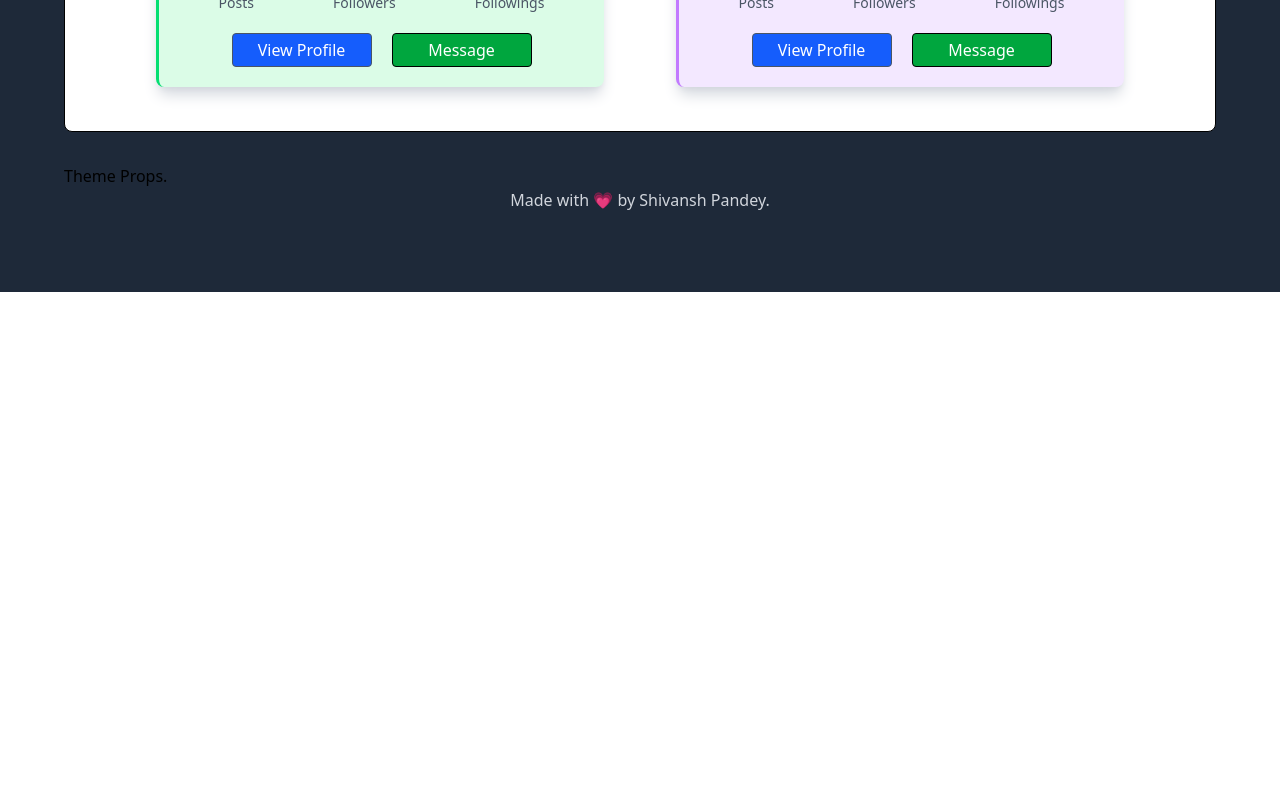
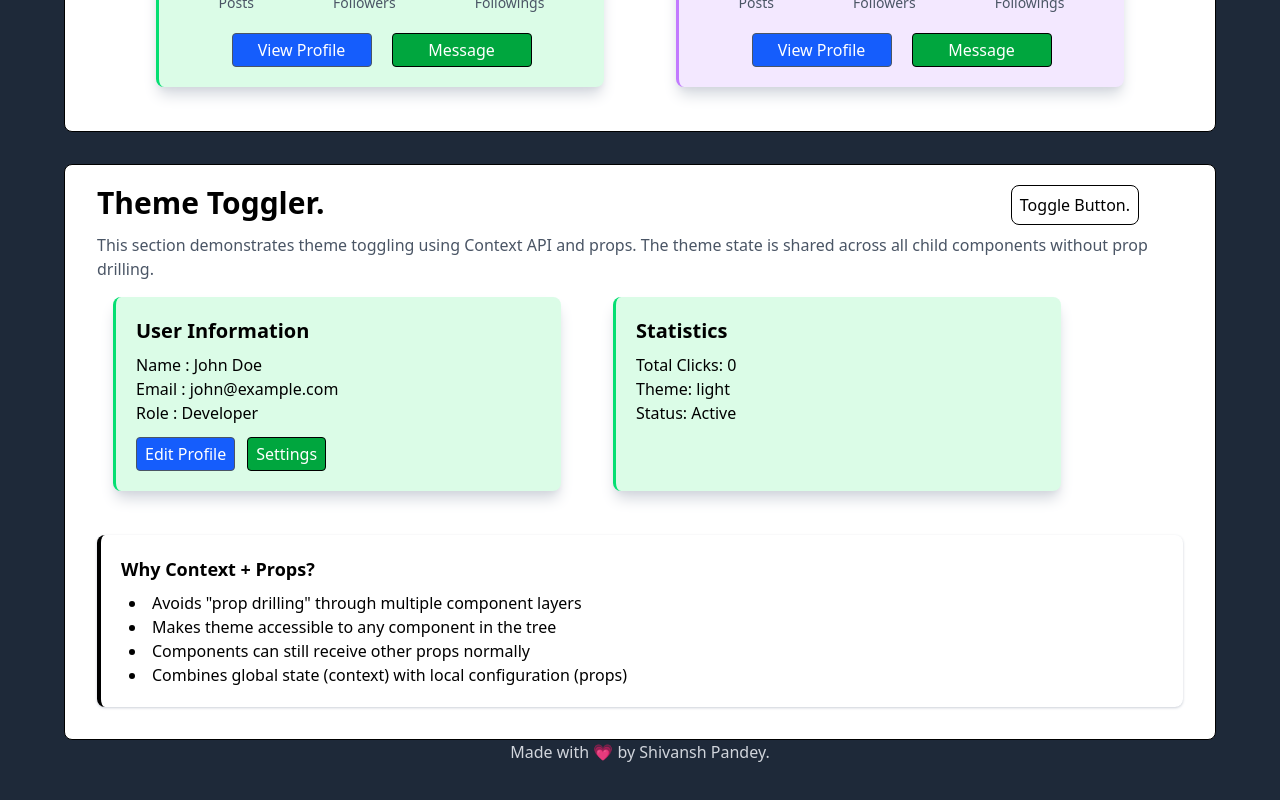
Before and after one commit to Shivansh-Pandey-4/react-props-visualization-, a React app: page / in a window 1280 px wide. Shown: the part 2189-2989 px from the top of the page. Before the commit the page ends 2481 px from the top, so only its background shows below. Built offline with nearby package versions, Linux system fonts and the light colour scheme; the HTML template or start-up script is replaced by a standard one.

Commit message:
feat: add ThemeProps component

```diff
--- a/src/components/ThemeProps.tsx
+++ b/src/components/ThemeProps.tsx
@@ -1,7 +1,50 @@
-export default function ThemeProps(){
+import Card from "./Card";
+import Button from "./ui/Button";
+
+export default function ThemeProps() {
+
+
     return (
-        <div>
-             <h1>Theme Props.</h1>
+        <div className="bg-white border rounded-lg py-5 px-8">
+            <div className="flex justify-between ">
+                <h1 className="text-black text-3xl font-bold mb-1">Theme Toggler.</h1>
+                <button className="mr-11 border px-2 rounded-lg hover:bg-amber-500 cursor-pointer">Toggle Button.</button>
+            </div>
+
+            <p className="mb-4 mt-2 text-gray-600">This section demonstrates theme toggling using Context API and props. The theme state is shared across all child components without prop drilling.</p>
+
+            <div className="mt-4 flex flex-wrap gap-5">
+
+                <Card title="User Information" >
+                    <h1>Name : John Doe</h1>
+                    <h1>Email : john@example.com</h1>
+                    <h1>Role : Developer</h1>
+                    <div className="mt-3">
+                        <Button className="mr-3">Edit Profile</Button>
+                        <Button variant="secondary">Settings</Button>
+                    </div>
+                </Card>
+
+                <Card title="Statistics" >
+                    <h1>Total Clicks: {0}</h1>
+                    <h1>Theme: {"light"}</h1>
+                    <h1>Status: {"Active"}</h1>
+                </Card>
+
+            </div>
+
+            <div className=" mt-5 mb-3 shadow-sm shadow-gray-300 p-5 border-l-4 rounded-lg ">
+                <div>
+                    <h1 className="text-lg font-semibold">Why Context + Props?</h1>
+                    <ul className="pl-2 list-inside list-disc mt-2">
+                        <li>Avoids "prop drilling" through multiple component layers</li>
+                        <li>Makes theme accessible to any component in the tree</li>
+                        <li>Components can still receive other props normally</li>
+                        <li>Combines global state (context) with local configuration (props)</li>
+                    </ul>
+                </div>
+            </div>
+
         </div>
     )
 }
```
